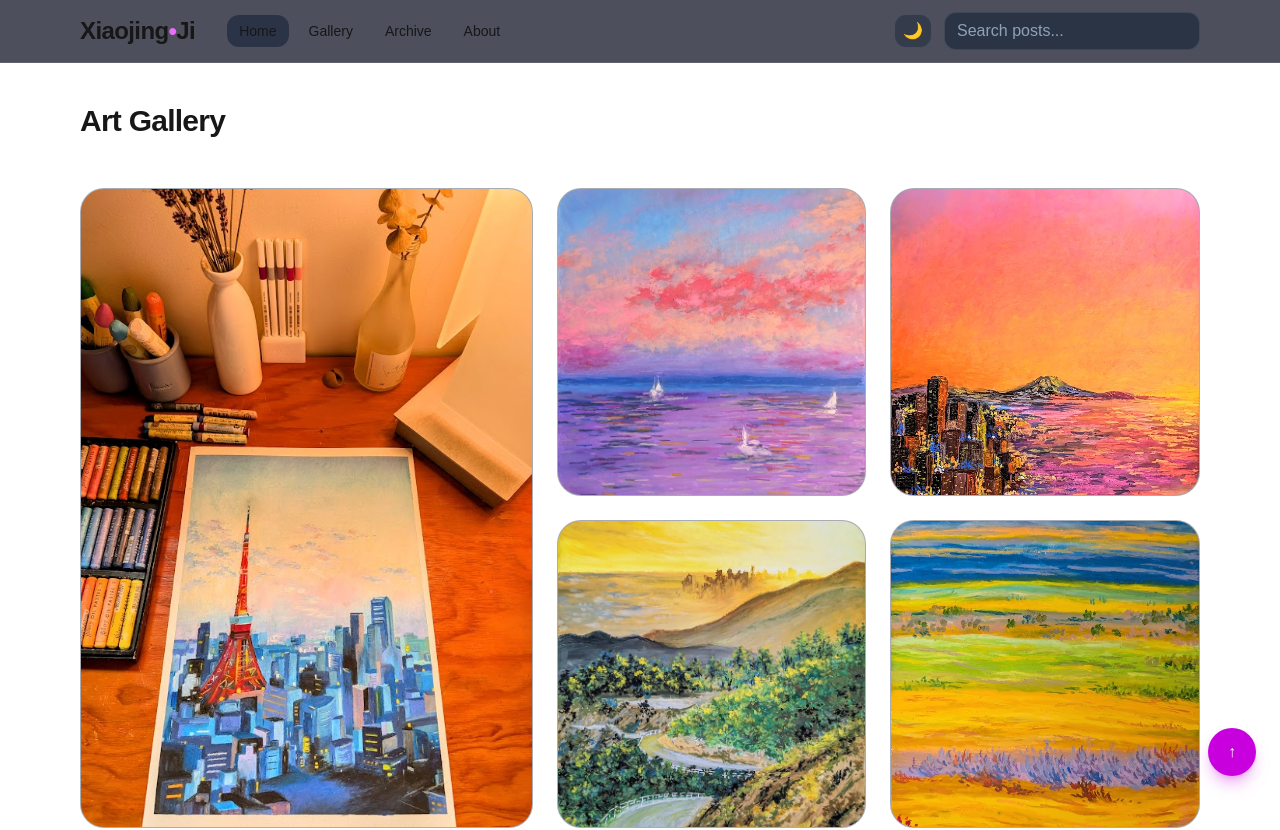
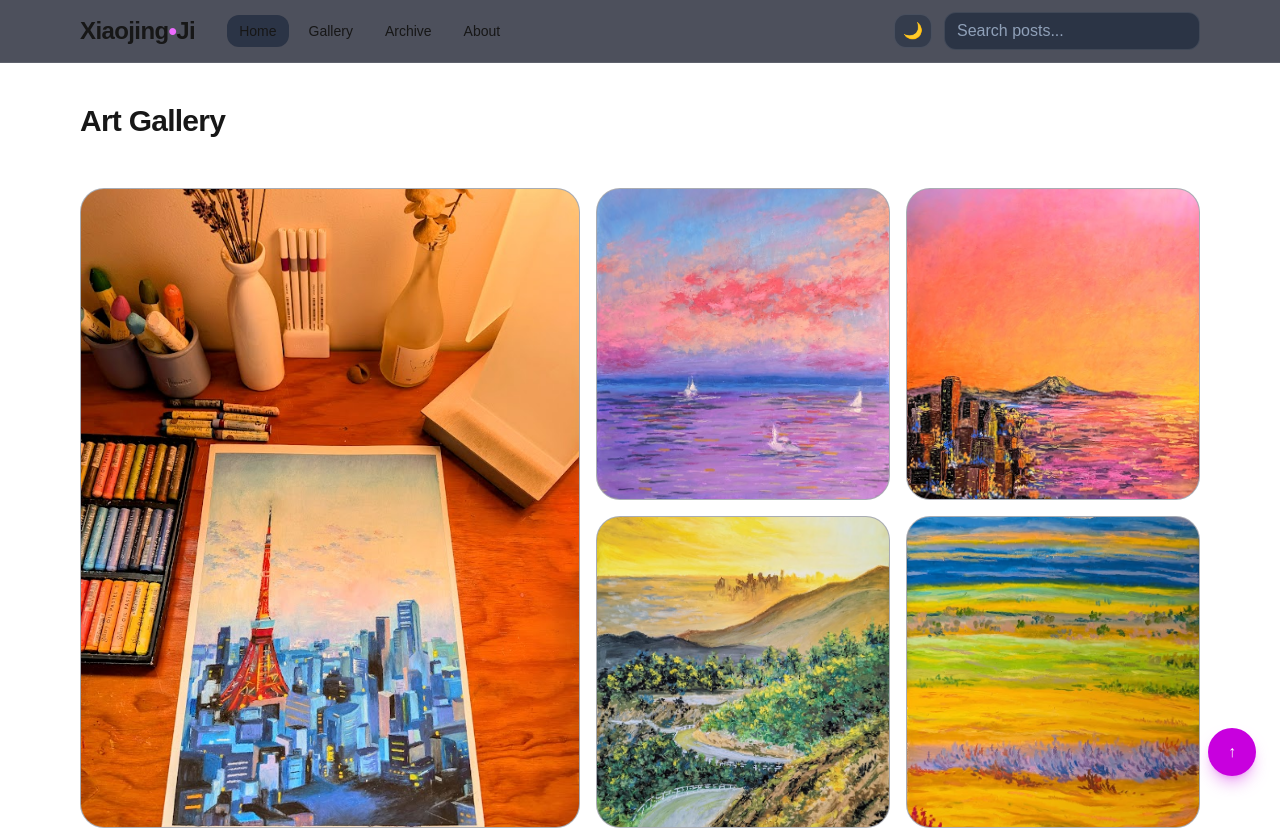
Before and after one commit to XJi/virtualkid, a Next.js app in the folder virtual-kid/: page /gallery in a window 1280 px wide. Shown: the top 830 px of the page. Built offline with nearby package versions, Linux system fonts and the light colour scheme.

Commit message:
Fix eslint error on using any

```diff
--- a/virtual-kid/src/app/gallery/page.tsx
+++ b/virtual-kid/src/app/gallery/page.tsx
@@ -1,4 +1,7 @@
 import Image from "next/image";
+import type { CSSProperties } from 'react';
+
+type CSSVars = CSSProperties & { ['--tile-h']?: string };
 
 /** Simple image item type */
 type Item = { src: string; title: string };
@@ -14,6 +17,9 @@ const thumbs: Item[] = [
   { src: "/gallery/oil-pastel-3.jpg", title: "Golden Ridge" },
   { src: "/gallery/oil-pastel-4.jpg", title: "Fields of Color" },
 ];
+
+const tileHeight = '640px'; // <- adjust to taste (e.g., "560px", "720px")
+const mosaicStyle: CSSVars = { ['--tile-h']: tileHeight };
 
 /** Generic card with hover and proper object-fit */
 function Card({
@@ -66,8 +72,8 @@ export default function GalleryPage() {
           - 12-grid; left 5/12 (~41.7%), right 7/12 (~58.3%)
           - items-stretch so children fill equal height */}
       <section
-        className="grid gap-6 items-stretch lg:grid-cols-12"
-        style={{ ["--tile-h" as any]: tileHeight }}
+        className="grid gap-4 items-stretch lg:grid-cols-11"
+        style={mosaicStyle}   // <-- no any, lint is happy
       >
         {/* LEFT: feature (takes ~40%) */}
         <div className="lg:col-span-5">
@@ -76,9 +82,9 @@ export default function GalleryPage() {
           </div>
         </div>
 
-        {/* RIGHT: 2×2 grid (takes ~60%), SAME HEIGHT as left */}
-        <div className="lg:col-span-7">
-          <div className="grid h-[420px] md:h-[520px] lg:h-[var(--tile-h)] grid-cols-2 grid-rows-2 gap-6">
+        {/* RIGHT: 2×2 grid (takes ~55%), SAME HEIGHT as left */}
+       <div className="lg:col-span-6">
+         <div className="grid h-[420px] md:h-[520px] lg:h-[var(--tile-h)] grid-cols-2 grid-rows-2 gap-4">
             {thumbs.map((it) => (
               <Card key={it.src} item={it} className="h-full w-full" />
             ))}
```
